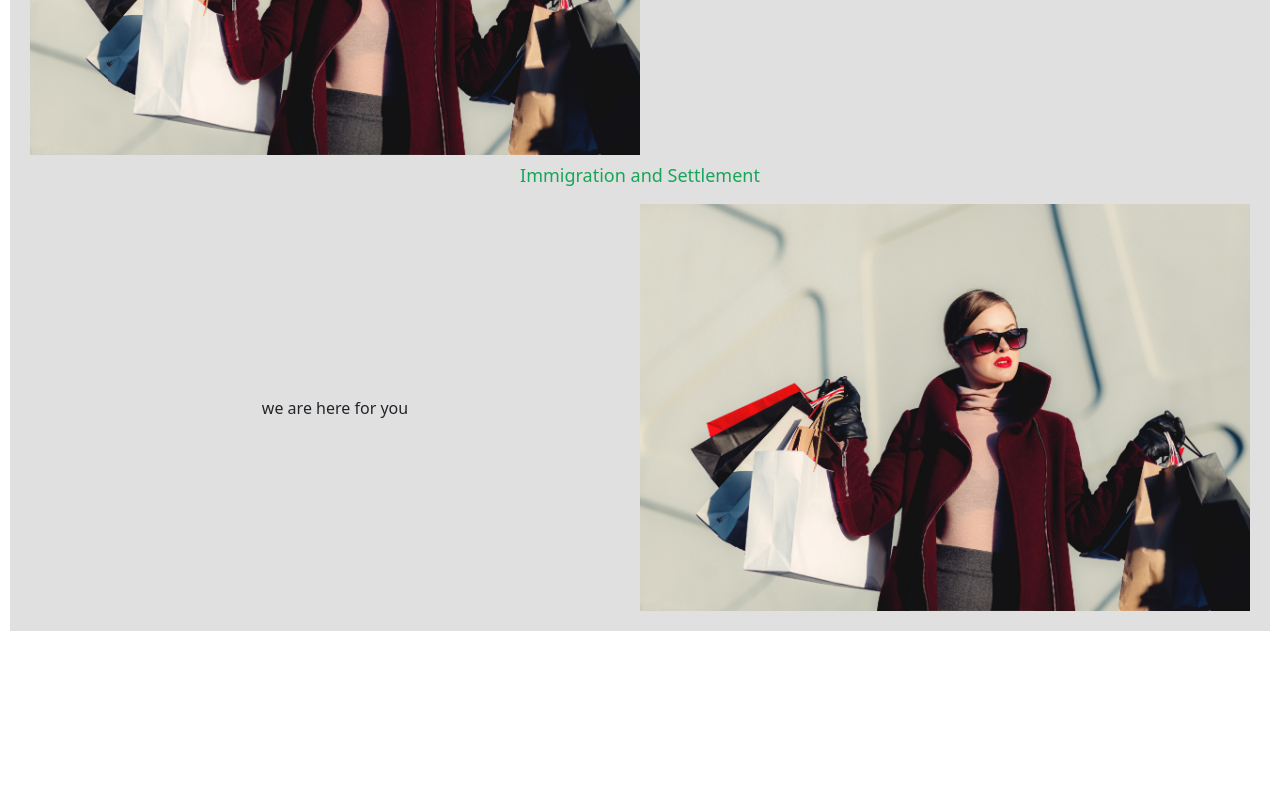
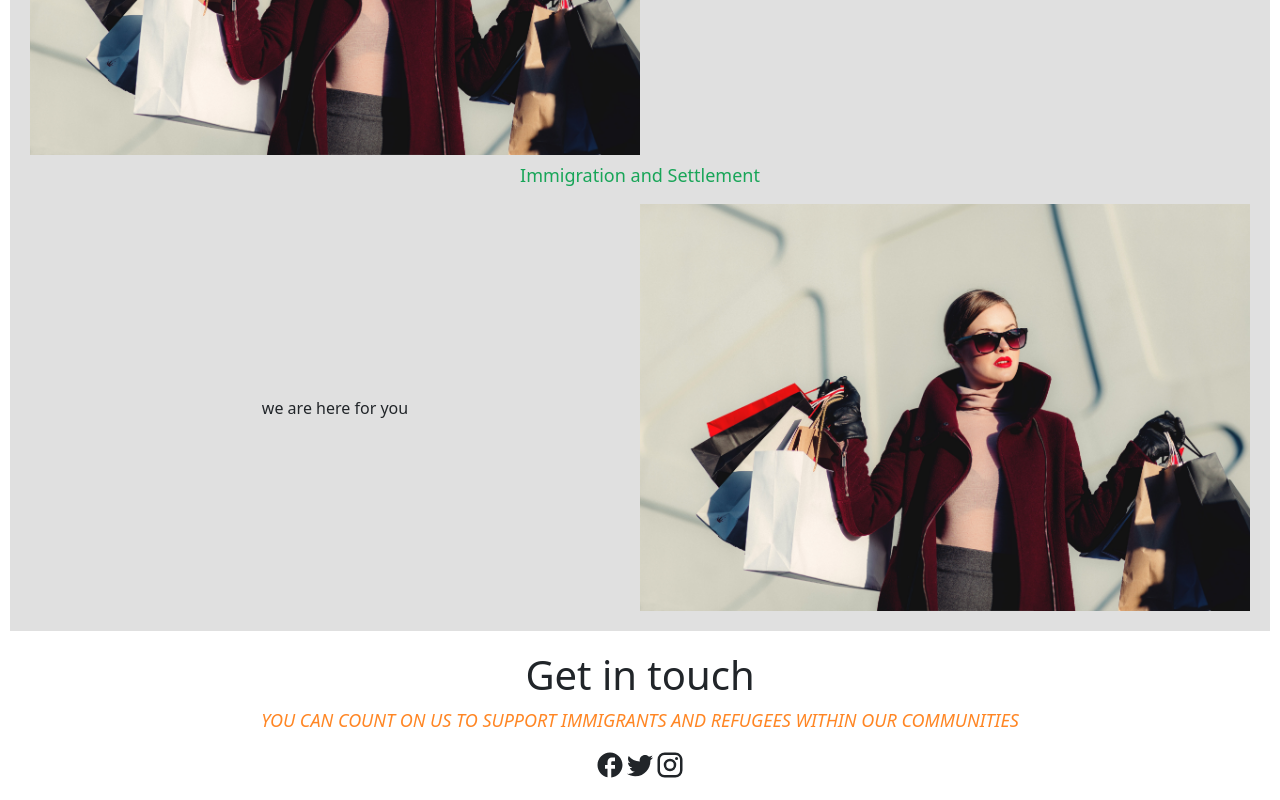
Before and after one commit to Shawen17/carisbrooke, a React (Create React App) app: page /about in a window 1280 px wide. Shown: the part 2420-3220 px from the top of the page. Before the commit the page ends 3071 px from the top, so only its background shows below. Built offline with nearby package versions, Linux system fonts and the light colour scheme.

Commit message:
footer edited

```diff
--- /dev/null
+++ b/src/components/Footer.js
@@ -0,0 +1,60 @@
+import React from "react";
+import styled from "styled-components";
+import FacebookOutlinedIcon from "@mui/icons-material/FacebookOutlined";
+import TwitterIcon from "@mui/icons-material/Twitter";
+import InstagramIcon from "@mui/icons-material/Instagram";
+
+const Foot = styled.div`
+  padding-bottom: 20px;
+  display: flex;
+  flex-direction: column;
+  justify-content: flex-start;
+  align-items: center;
+  flex: 50%;
+
+  @media screen and (max-width: 1145px) {
+    color: white;
+  }
+`;
+
+const SocialIcon = styled.div`
+  display: flex;
+  justify-content: space-around;
+  align-items: center;
+  cursor: pointer;
+`;
+
+const Desc = styled.p`
+  font-size: 18px;
+  font-weight: 500px;
+  color: #ff8624;
+
+  @media screen and (max-width: 482px) {
+    font-size: 12px;
+
+    ${SocialIcon} {
+      color: black;
+    }
+  }
+`;
+
+const Footer = () => {
+  return (
+    <Foot>
+      <h1>Get in touch</h1>
+      <Desc>
+        <em>
+          YOU CAN COUNT ON US TO SUPPORT IMMIGRANTS AND REFUGEES WITHIN OUR
+          COMMUNITIES{" "}
+        </em>
+      </Desc>
+      <SocialIcon>
+        <FacebookOutlinedIcon style={{ fontSize: 30 }} />
+        <TwitterIcon style={{ fontSize: 30 }} />
+        <InstagramIcon style={{ fontSize: 30 }} />
+      </SocialIcon>
+    </Foot>
+  );
+};
+
+export default Footer;
--- a/src/components/Slide.js
+++ b/src/components/Slide.js
@@ -3,9 +3,7 @@ import styled from "styled-components";
 import MailIcon from "@mui/icons-material/Mail";
 import PhoneIcon from "@mui/icons-material/Phone";
 import LocationOnIcon from "@mui/icons-material/LocationOn";
-import FacebookOutlinedIcon from "@mui/icons-material/FacebookOutlined";
-import TwitterIcon from "@mui/icons-material/Twitter";
-import InstagramIcon from "@mui/icons-material/Instagram";
+import Footer from "./Footer";
 
 const TopContainer = styled.div`
   height: 100px;
@@ -59,40 +57,6 @@ const Subtitle = styled.p`
   color: grey;
 `;
 
-const Footer = styled.div`
-  padding-bottom: 20px;
-  display: flex;
-  flex-direction: column;
-  justify-content: flex-start;
-  align-items: center;
-  flex: 50%;
-
-  @media screen and (max-width: 1145px) {
-    color: white;
-  }
-`;
-
-const SocialIcon = styled.div`
-  display: flex;
-  justify-content: space-around;
-  align-items: center;
-  cursor: pointer;
-`;
-
-const Desc = styled.p`
-  font-size: 18px;
-  font-weight: 500px;
-  color: #ff8624;
-
-  @media screen and (max-width: 482px) {
-    font-size: 12px;
-
-    ${SocialIcon} {
-      color: black;
-    }
-  }
-`;
-
 const Slide = () => {
   return (
     <div>
@@ -129,20 +93,7 @@ const Slide = () => {
               Donation: <Subtitle> donation@wecarecentre.ca</Subtitle>
             </Box>
           </Wrapper>
-          <Footer>
-            <h1>Get in touch</h1>
-            <Desc>
-              <em>
-                YOU CAN COUNT ON US TO SUPPORT IMMIGRANTS AND REFUGEES WITHIN
-                OUR COMMUNITIES{" "}
-              </em>
-            </Desc>
-            <SocialIcon>
-              <FacebookOutlinedIcon style={{ fontSize: 30 }} />
-              <TwitterIcon style={{ fontSize: 30 }} />
-              <InstagramIcon style={{ fontSize: 30 }} />
-            </SocialIcon>
-          </Footer>
+          <Footer />
         </div>
       </TopContainer>
       <div className="topcontainer"></div>
--- a/src/pages/About.js
+++ b/src/pages/About.js
@@ -2,6 +2,7 @@ import React from "react";
 import ServiceBox from "../components/ServiceBox";
 import styled from "styled-components";
 import { useEffect } from "react";
+import Footer from "../components/Footer";
 
 const Container = styled.div`
   background: rgba(0, 0, 0, 0.12);
@@ -109,6 +110,7 @@ const About = () => {
           />
         </div>
       </Container>
+      <Footer />
     </div>
   );
 };
```
